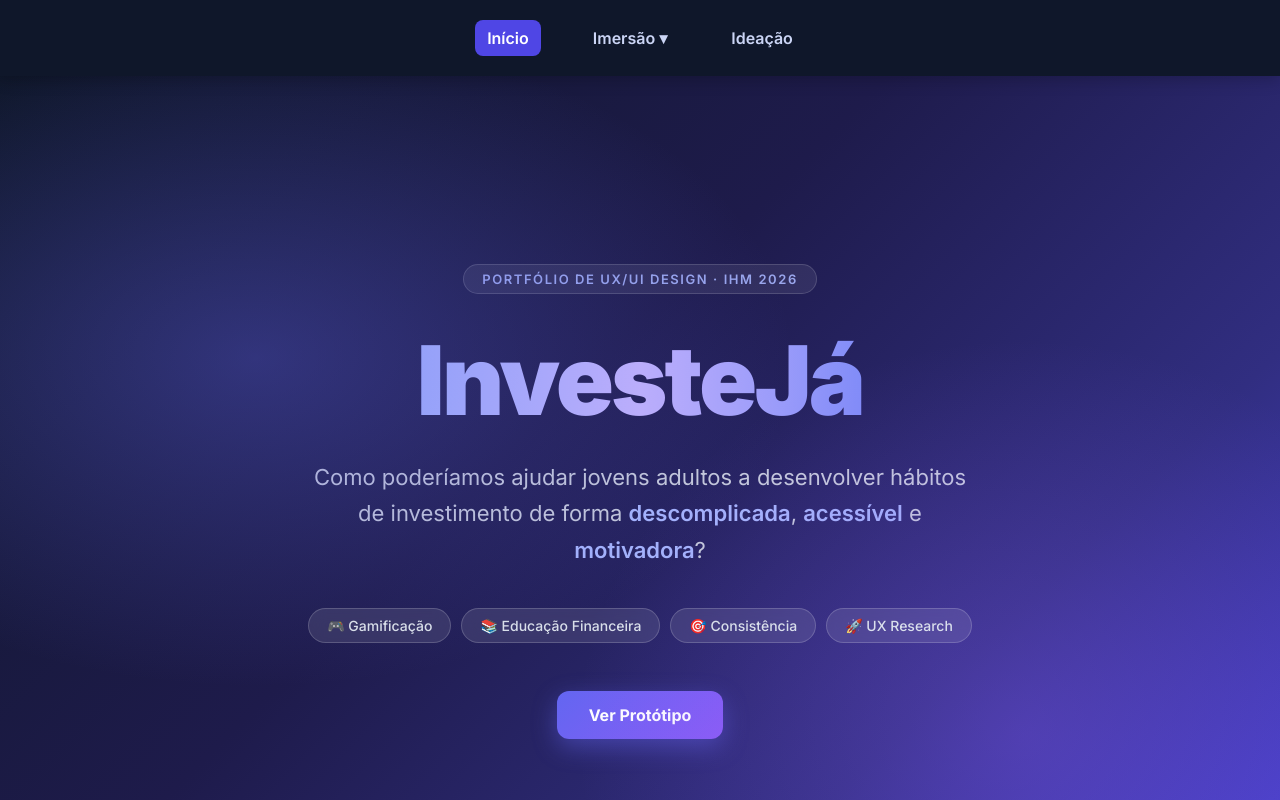
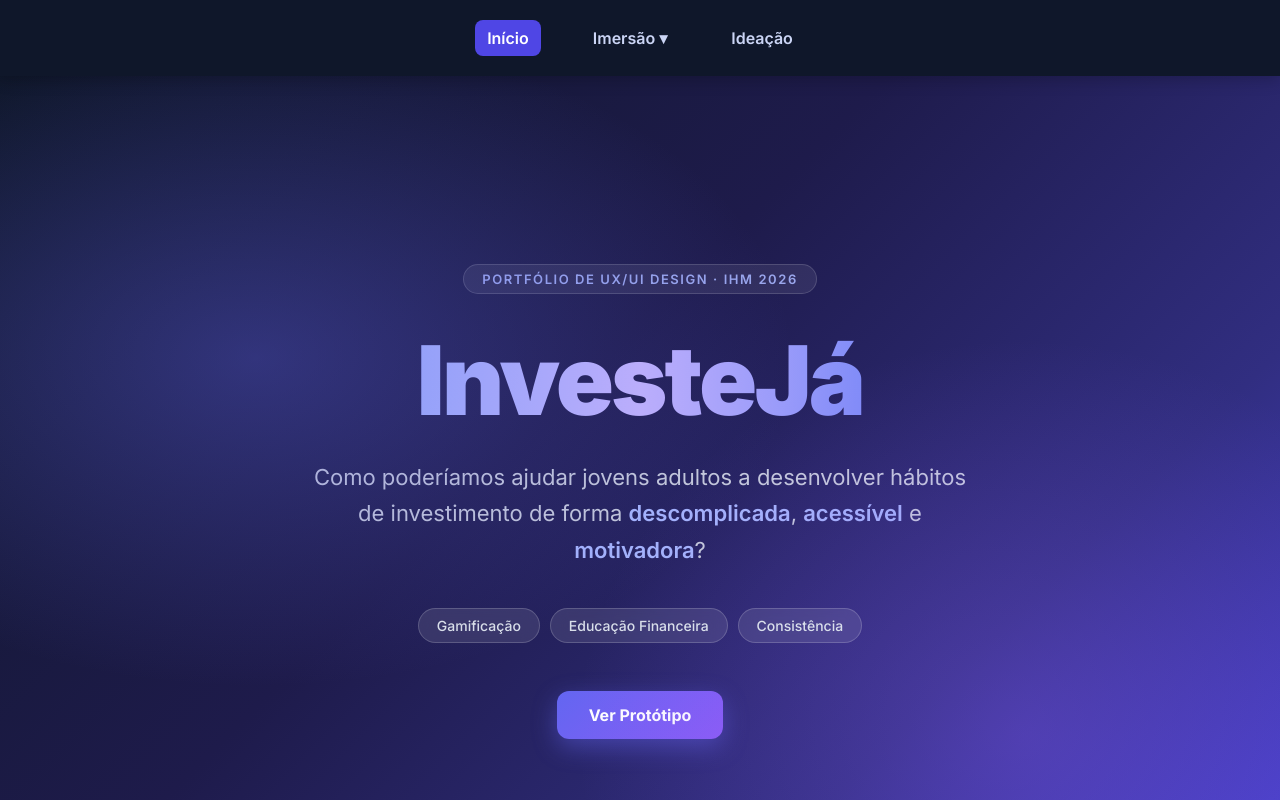
Before and after one commit to LucasArrais/howmightwe-ihm, a React (Create React App) app: page / in a window 1280 px wide. Shown: the top 800 px of the page. Built offline with nearby package versions, Linux system fonts and the light colour scheme.

Commit message:
fix(personas): update personas

```diff
--- a/src/components/Hero.js
+++ b/src/components/Hero.js
@@ -15,10 +15,9 @@ function Hero() {
       </p>
 
       <div className="hero-tags">
-        <span>🎮 Gamificação</span>
-        <span>📚 Educação Financeira</span>
-        <span>🎯 Consistência</span>
-        <span>🚀 UX Research</span>
+        <span> Gamificação</span>
+        <span> Educação Financeira</span>
+        <span> Consistência</span>
       </div>
 
       <div className="hero-cta-group">
```
